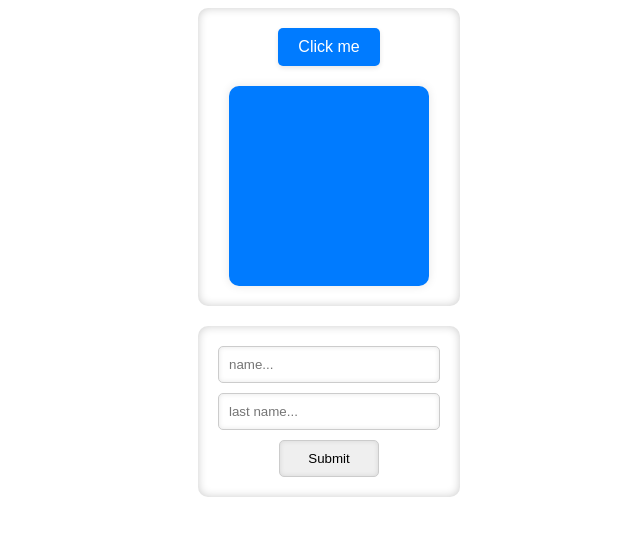
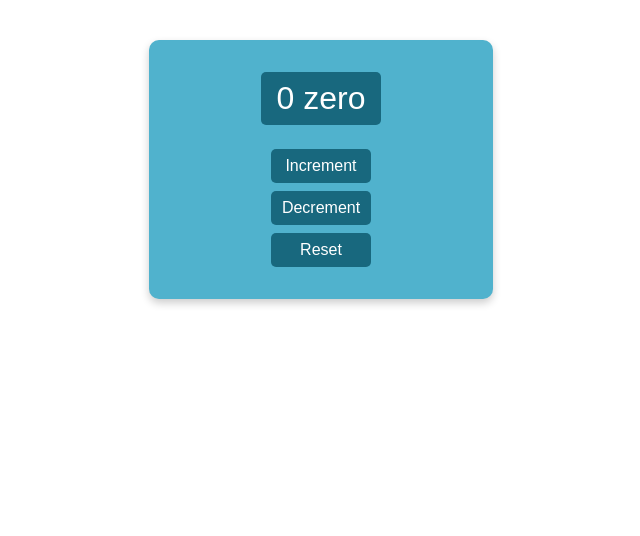
Before and after one commit to NargesHaidari/Daily-React-Practice, a React (Vite) app in the folder React-practice/: page / in a window 1280 px wide. Shown: the top 536 px of the page, without its empty margins (319-959 px from the left). Built offline with nearby package versions, Linux system fonts and the light colour scheme.

Commit message:
React useState Practice

```diff
--- a/React-practice/src/App.css
+++ b/React-practice/src/App.css
@@ -1,66 +1,50 @@
+
+
 body{
-    width: 100%;
-    height: 100vh;
+    color: white;
+    font-family: Arial, Helvetica, sans-serif;
     display: flex;
     justify-content: center;
 }
 
-.container{
+.example-container{
+    width: 280px;
     display: flex;
     flex-direction: column;
     align-items: center;
-    justify-content: center;
-    box-shadow: inset 0 0 10px rgba(0,0,0,0.2);
-    padding: 20px;
+    margin-top: 2rem;
+    padding: 2rem;
+    box-shadow: 0 4px 8px rgba(0, 0, 0, 0.2);
     border-radius: 10px;
-    margin-bottom: 20px;
+    background-color: #50b2cd;
+    gap: 0.5rem;
+}
+
+.count-display{
+    font-size: 2rem;
+    margin-bottom: 1rem;
+    background-color: #18687e;
+    display: inline-block;
+    padding: 0.5rem 1rem;
+    border-radius: 5px;
 }
 
 .btn{
-    padding: 10px 20px;
-    font-size: 16px;
-    cursor: pointer;
-    background-color: #007BFF;
+    padding: 0.5rem 0;
+    width: 100px;
+    font-size: 1rem;
     color: white;
+    background-color: #18687e;
     border: none;
     border-radius: 5px;
-    box-shadow: 0 2px 5px rgba(0,0,0,0.1);
-    transition: all 0.2s ease;
+    cursor: pointer;
+    transition: all 0.3s, opacity 0.2s;
 }
 
-.btn:hover, .submit-btn:hover{
-    opacity: 0.7;
+.btn:hover{
+    transform: scale(1.05);
 }
 
-.btn:active, .submit-btn:active{
-    scale: calc(0.95);
+.btn:active{
+    transform: scale(0.95);
 }
-
-.color-box{
-    width: 200px;
-    height: 200px;
-    background-color: #007BFF;
-    margin-top: 20px;
-    box-shadow: 0 0 10px rgba(0,0,0,0.1);
-    transition: background-color 0.3s ease;
-    border-radius: 10px;
-}
-
-input{
-    padding: 10px;
-    margin-bottom: 10px;
-    width: 200px;
-    border: 1px solid #ccc;
-    border-radius: 5px;
-    box-shadow: inset 0 0 5px rgba(0,0,0,0.1);
-    outline: none;
-}
-.submit-btn{
-    padding: 10px;
-    width: 100px;
-    border: 1px solid #ccc;
-    border-radius: 5px;
-    box-shadow: inset 0 0 5px rgba(0,0,0,0.1);
-    outline: none;
-    transition: all 0.2s ease;
-}
--- a/React-practice/src/App.jsx
+++ b/React-practice/src/App.jsx
@@ -1,23 +1,11 @@
 import './App.css'
-import ColorBox from './components/ColorBox';
-import UserForm from './components/UserForm';
+import Example from './components/Example';
 
-function handleClick(){
-    const randomColor = "#" + Math.floor(Math.random() * 16777215).toString(16);
-    document.querySelector('.color-box').style.backgroundColor = randomColor;
-}
-
-function handleSubmit(event){
-    event.preventDefault();
-    alert("Form submitted successfully!");
-    event.target.reset();
-}
 
 function App() {
   return (
     <>
-        <ColorBox onClick={handleClick}/>
-        <UserForm onSubmit={handleSubmit}/>
+        <Example/>
     </>
   );
 }
--- a/React-practice/src/components/ColorBox.jsx
+++ /dev/null
@@ -1,10 +0,0 @@
-
-
-export default function ColorBox({onClick}){
-    return(
-        <div className="container">
-            <button onClick={onClick} className="btn">Click me</button>
-            <div className="color-box"></div>
-        </div>
-    )
-}
--- /dev/null
+++ b/React-practice/src/components/Example.jsx
@@ -0,0 +1,16 @@
+
+import { useState } from "react";
+
+export default function Example(){
+    const [count, setCount] = useState(0);
+    const countManner = count > 0 ? "positive" : count < 0 ? "negative" : "zero";
+
+    return(
+        <div className="example-container">
+            <div className="count-display">{count}  {countManner}</div>
+            <button className="btn btn-increment" onClick={() => setCount(prev => prev + 1)}>Increment</button>
+            <button className="btn btn-decrement" onClick={() => setCount(prev => prev - 1)}>Decrement</button>
+            <button className="btn btn-reset" onClick={() => setCount(0)}>Reset</button>
+        </div>
+    )
+}
--- a/React-practice/src/components/UserForm.jsx
+++ /dev/null
@@ -1,11 +0,0 @@
-
-
-export default function ColorBox({onSubmit}){
-    return(
-        <form className="container" onSubmit={onSubmit}>
-            <input type="text" placeholder="name..." required />
-            <input type="text" placeholder="last name..." required />
-            <button className="submit-btn" type="submit">Submit</button>
-        </form>
-    )
-}
```
Also changed, not shown: 1 other file (tests, documents, lock files or other folders).
